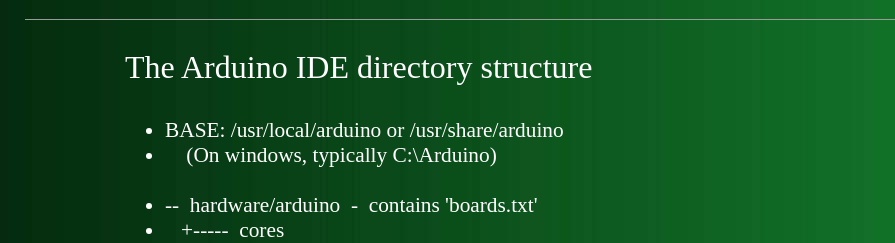
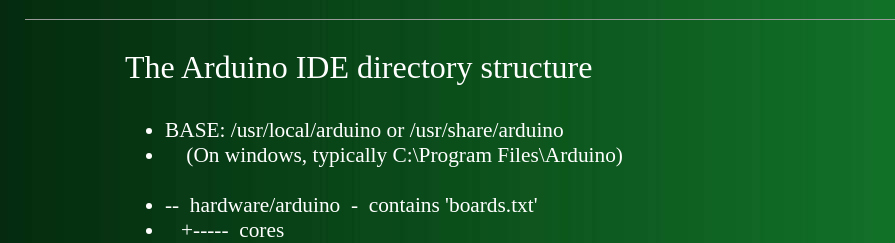
Before and after one commit to XMegaForArduino/XMegaForArduino.github.io, a plain HTML site: page slideshow/page12.html in a window 1280 px wide. Shown: the top 243 px of the page, without its empty margins (168-1063 px from the left). Drawn offline with Linux system fonts and the light colour scheme.

Commit message:
minor edit

```diff
--- a/slideshow/page12.html
+++ b/slideshow/page12.html
@@ -16,7 +16,7 @@
 <p style="font-size: 24pt;">The Arduino IDE directory structure
 <UL style="font-size: 16pt;">
 <LI>BASE:  /usr/local/arduino or /usr/share/arduino</LI>
-<LI>&nbsp;&nbsp;&nbsp;&nbsp;(On windows, typically C:\Arduino)<br>&nbsp;</LI>
+<LI>&nbsp;&nbsp;&nbsp;&nbsp;(On windows, typically C:\Program Files\Arduino)<br>&nbsp;</LI>
 <LI>--&nbsp;&nbsp;hardware/arduino&nbsp;&nbsp;-&nbsp;&nbsp;contains 'boards.txt'</LI>
 <LI>&nbsp;&nbsp;&nbsp;+-----&nbsp; cores</LI>
 <LI>&nbsp;&nbsp;&nbsp;&nbsp;&nbsp;&nbsp;&nbsp;&nbsp;&nbsp;&nbsp;&nbsp;&nbsp;+-----&nbsp; arduino&nbsp;&nbsp;-&nbsp;&nbsp;built-in</LI>
```
